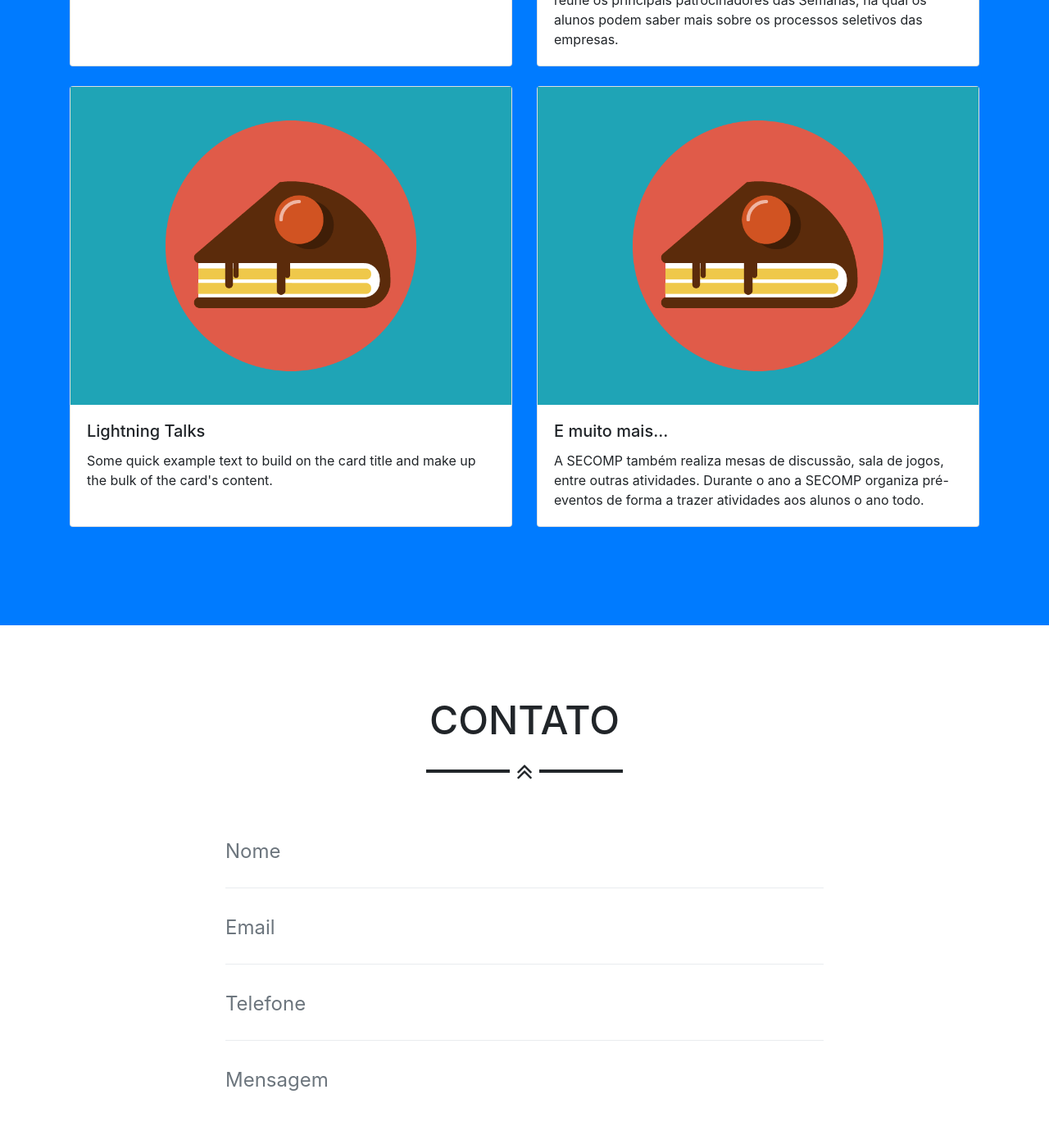
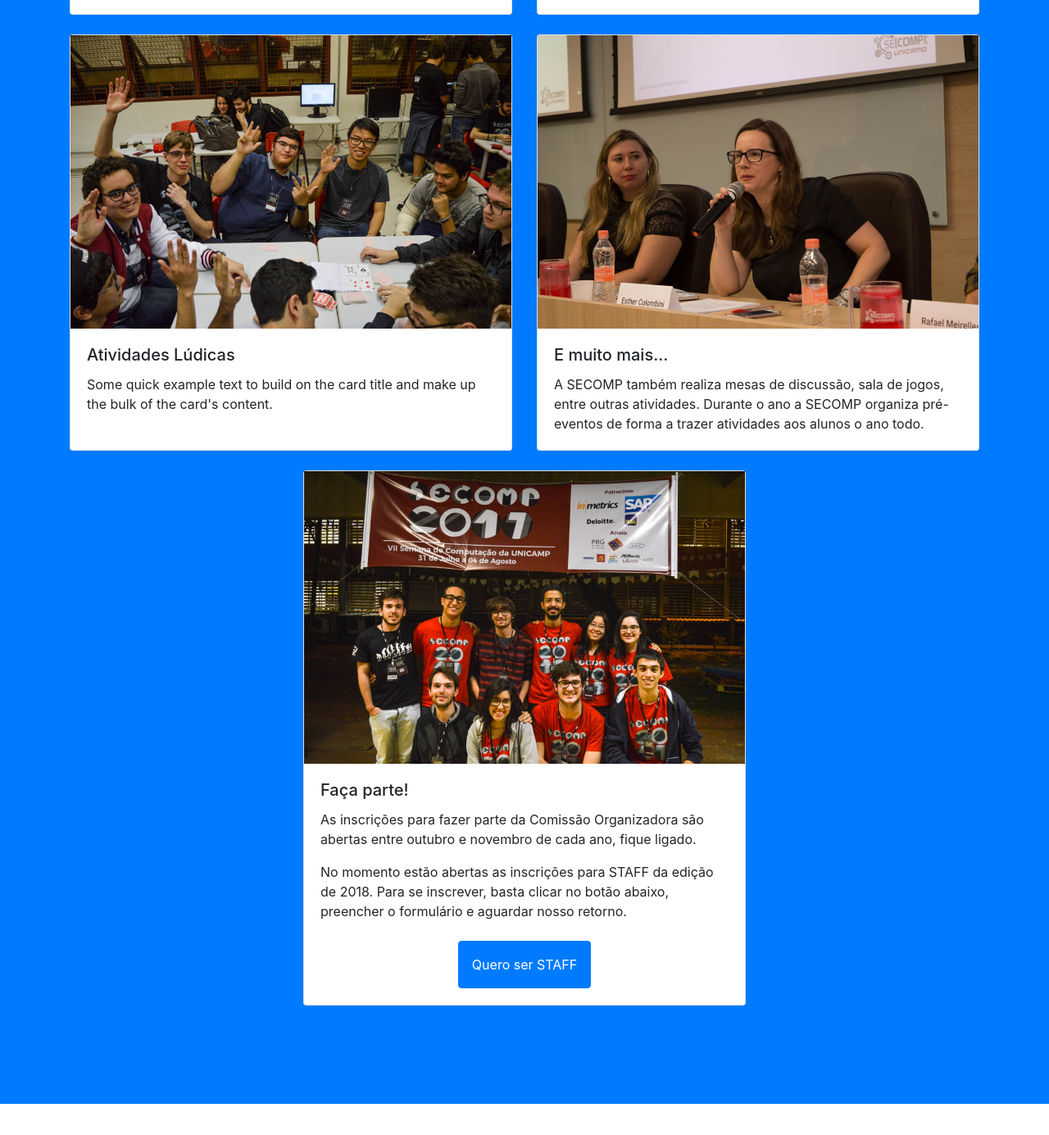
Before and after one commit to unicamp-secomp/site-secomp-2018, a website with bundled scripts: page index.html in a window 1280 px wide. Shown: the part 3160-4545 px from the top of the page at 82% size. Built offline with nearby package versions, Linux system fonts and the light colour scheme.

Commit message:
Added Ativities Photos

```diff
--- a/index.html
+++ b/index.html
@@ -98,7 +98,7 @@
                 <p class="card-text">
                   A SECOMP será realizada nas salas do Instituto de Computação (IC) e da Faculdade de Engenharia Elétrica e de Computação (FEEC).
                 </p>
-                <div class="btn-group btn-group mt-2 w-100" role="group" aria-label="Social Media">
+                <div class="btn-group btn-group mt-2 w-100" role="group" aria-label="Como Chegar">
                   <a class="btn btn-primary text-center px-2 w-50" href="https://goo.gl/maps/qaL9CsMeFDo" target="_blank">
                     IC (Bloco 3/3.5)
                   </a>
@@ -163,7 +163,7 @@
         <div class="row">
           <div class="col-md-6 mb-4">
             <div class="card text-gray-900 h-100">
-              <img class="img-fluid" src="img/portfolio/cake.png" alt="">
+              <img class="img-fluid" src="img/fotos/abertura.jpg" alt="">
               <div class="card-body">
                 <h5 class="card-title">Abertura</h5>
                 <p class="card-text">
@@ -174,7 +174,7 @@
           </div>
           <div class="col-md-6 mb-4">
             <div class="card text-gray-900 h-100">
-              <img class="img-fluid" src="img/portfolio/cake.png" alt="">
+              <img class="img-fluid" src="img/fotos/palestra.jpg" alt="">
               <div class="card-body">
                 <h5 class="card-title">Palestras</h5>
                 <p class="card-text">
@@ -187,7 +187,7 @@
         <div class="row">
           <div class="col-md-6 mb-4">
             <div class="card text-gray-900 h-100">
-              <img class="img-fluid" src="img/portfolio/cake.png" alt="">
+              <img class="img-fluid" src="img/fotos/minicurso.jpg" alt="">
               <div class="card-body">
                 <h5 class="card-title">Workshops e Minicursos</h5>
                 <p class="card-text">
@@ -198,7 +198,7 @@
           </div>
           <div class="col-md-6 mb-4">
             <div class="card text-gray-900 h-100">
-              <img class="img-fluid" src="img/portfolio/cake.png" alt="">
+              <img class="img-fluid" src="img/fotos/enterprise-day.jpg" alt="">
               <div class="card-body">
                 <h5 class="card-title">Enterprise Day</h5>
                 <p class="card-text">
@@ -211,9 +211,9 @@
         <div class="row">
           <div class="col-md-6 mb-4">
             <div class="card text-gray-900 h-100">
-              <img class="img-fluid" src="img/portfolio/cake.png" alt="">
+              <img class="img-fluid" src="img/fotos/atividade-ludica.jpg" alt="">
               <div class="card-body">
-                <h5 class="card-title">Lightning Talks</h5>
+                <h5 class="card-title">Atividades Lúdicas</h5>
                 <p class="card-text">
                   Some quick example text to build on the card title and make up the bulk of the card's content.
                 </p>
@@ -222,7 +222,7 @@
           </div>
           <div class="col-md-6 mb-4">
               <div class="card text-gray-900 h-100">
-                <img class="img-fluid" src="img/portfolio/cake.png" alt="">
+                <img class="img-fluid" src="img/fotos/pre-evento.jpg" alt="">
                 <div class="card-body">
                   <h5 class="card-title">E muito mais...</h5>
                   <p class="card-text">
@@ -232,8 +232,28 @@
               </div>
             </div>
           </div>
+          <div class="row justify-content-md-center">
+            <div class="col-md-6 mb-4">
+              <div class="card text-gray-900 h-100">
+                <img class="img-fluid" src="img/fotos/comissao.jpg" alt="">
+                <div class="card-body">
+                  <h5 class="card-title">Faça parte!</h5>
+                  <p class="card-text">
+                    As inscrições para fazer parte da Comissão Organizadora são abertas entre outubro e novembro de cada ano, fique ligado.
+                  </p>
+                  <p class="card-text">
+                    No momento estão abertas as inscrições para STAFF da edição de 2018. Para se inscrever, basta clicar no botão abaixo, preencher o formulário e aguardar nosso retorno.
+                  </p>
+                  <div class="btn-group btn-group mt-2 w-100" role="group" aria-label="Inscrições para STAFF">
+                    <a class="btn btn-primary text-center p-3 mx-auto" href="https://goo.gl/maps/yJxrhDb5FF72" target="_blank">
+                      Quero ser STAFF
+                    </a>
+                  </div>
+                </div>
+              </div>
+            </div>
+          </div>
         </div>
-      </div>
     </section>
 
     <!-- Contact Section -->
```
Also changed, not shown: img/fotos/abertura.jpg (added), img/fotos/atividade-ludica.jpg (added), img/fotos/comissao.jpg (added), img/fotos/enterprise-day.jpg (added), img/fotos/minicurso.jpg (added), img/fotos/palestra.jpg (added), img/fotos/pre-evento.jpg (added), img/patrocinio/classapp.png (added), img/patrocinio/ness.png (added), img/patrocinio/nicbr.png (added), img/patrocinio/sap.png (added), img/patrocinio/tfg.png (added), img/portfolio/cabin.png (deleted), img/portfolio/cake.png (deleted), 4 more files.
